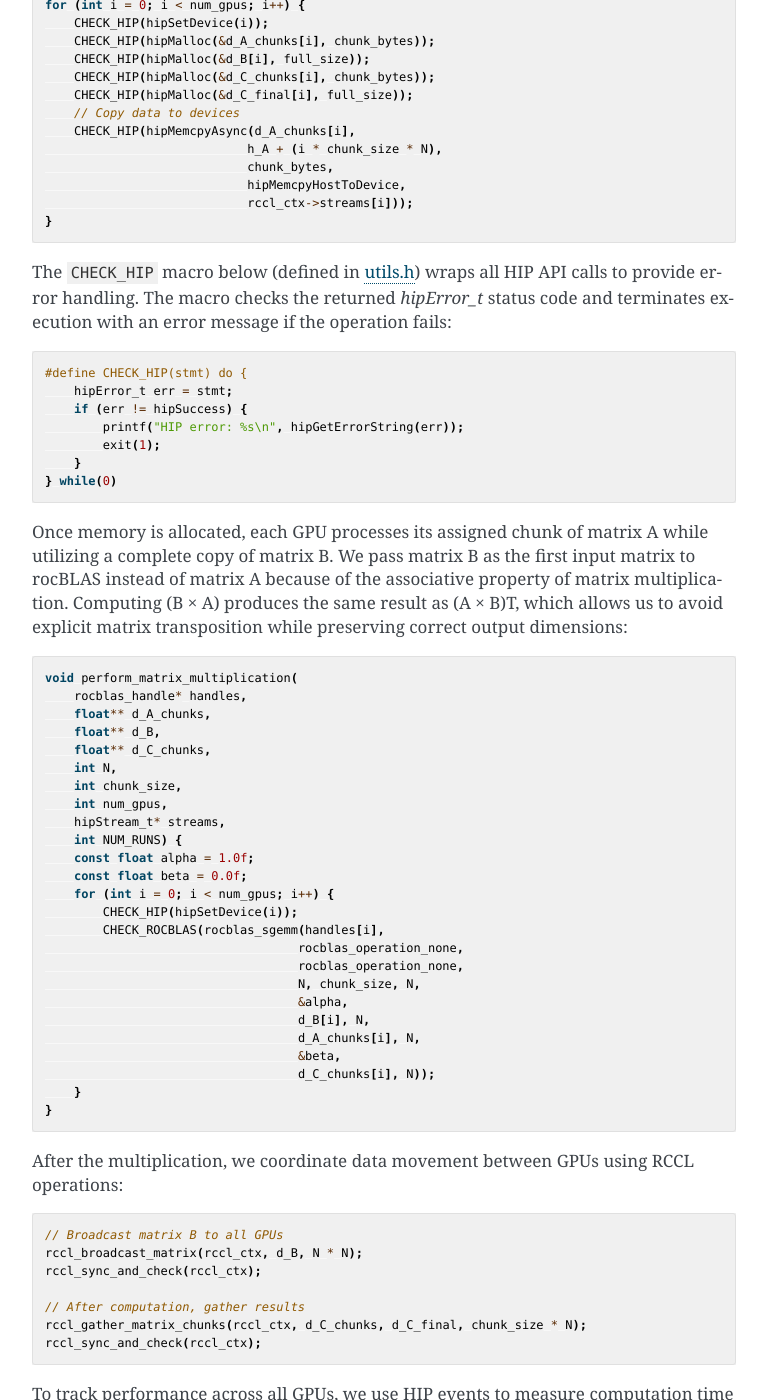
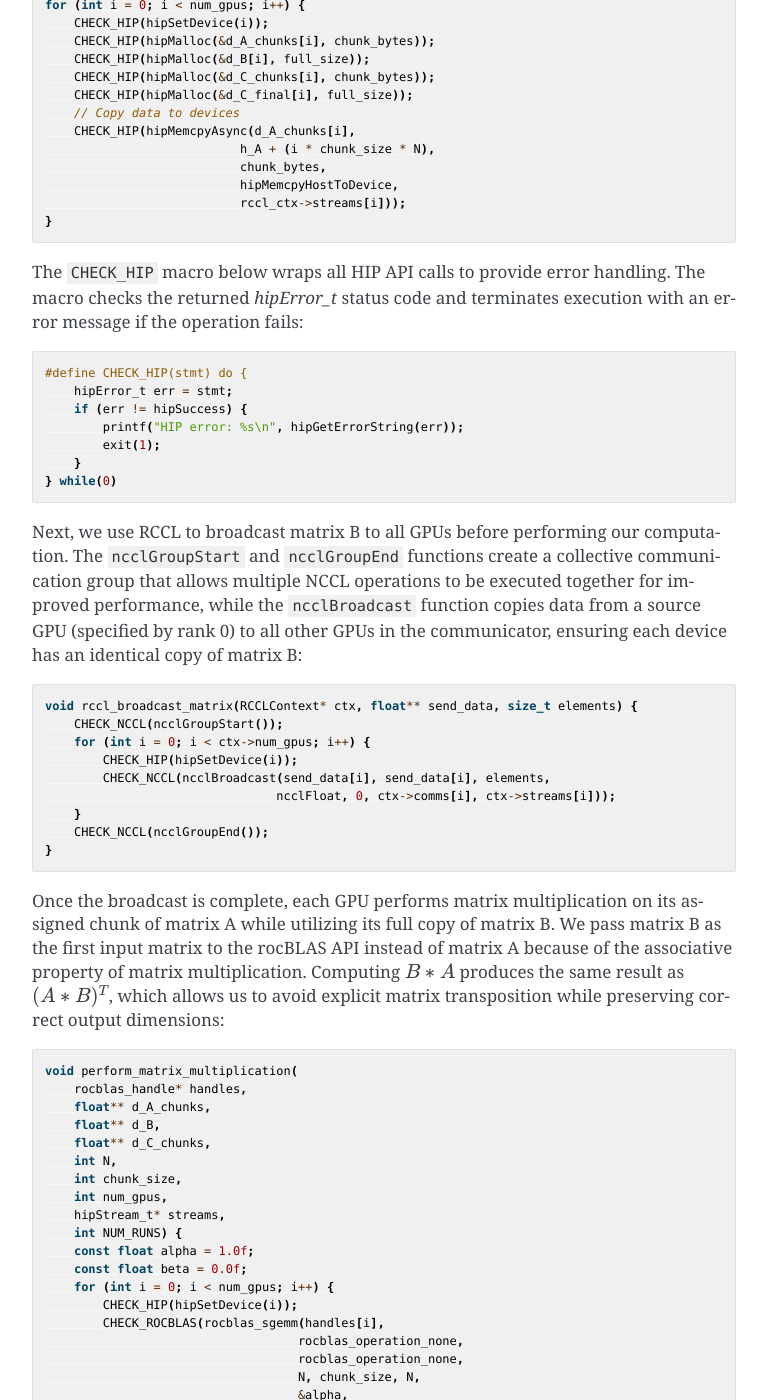
Before and after one commit to pebblesandweeds/rccl_gpu_matmul, a Sphinx documentation site: the page built from docs/source/rccl_gpu_matmul.rst, in a window 1280 px wide and 1400 px high, scrolled down 7421 px. Shown: the whole window, without its empty margins (366-1133 px from the left). Built offline with Sphinx 7.4.7, drawn with Linux system fonts in a browser that asks for light colours; some of the changed text lies outside the part shown.

Commit message:
Edits to blog

```diff
--- a/docs/source/rccl_gpu_matmul.rst
+++ b/docs/source/rccl_gpu_matmul.rst
@@ -152,99 +152,115 @@
 
 Code Walkthrough
 ^^^^^^^^^^^^^^^^
-
 Let's walk through the key components of our multi-GPU matrix multiplication implementation, examining how RCCL coordination, memory management, and computation work together to achieve high performance.
 
-The first critical phase involves setting up the RCCL context and allocating memory across our GPU array. Each GPU needs its own chunk of matrix A, a full copy of matrix B, and space for its portion of the result matrix C:
+The first step involves setting up the RCCL context and allocating memory across our GPU array. Each GPU needs its own chunk of matrix A, a full copy of matrix B, and space for its portion of the result matrix C:
 
 .. code-block:: c
 
-  // Initialize RCCL context
-  RCCLContext* rccl_ctx = rccl_init(num_gpus);
-  for (int i = 0; i < num_gpus; i++) {
-      CHECK_HIP(hipSetDevice(i));
-      CHECK_HIP(hipMalloc(&d_A_chunks[i], chunk_bytes));
-      CHECK_HIP(hipMalloc(&d_B[i], full_size));
-      CHECK_HIP(hipMalloc(&d_C_chunks[i], chunk_bytes));
-      CHECK_HIP(hipMalloc(&d_C_final[i], full_size));
-      // Copy data to devices
-      CHECK_HIP(hipMemcpyAsync(d_A_chunks[i],
-                              h_A + (i * chunk_size * N),
-                              chunk_bytes,
-                              hipMemcpyHostToDevice,
-                              rccl_ctx->streams[i]));
-  }
+    // Initialize RCCL context
+    RCCLContext* rccl_ctx = rccl_init(num_gpus);
+    for (int i = 0; i < num_gpus; i++) {
+        CHECK_HIP(hipSetDevice(i));
+        CHECK_HIP(hipMalloc(&d_A_chunks[i], chunk_bytes));
+        CHECK_HIP(hipMalloc(&d_B[i], full_size));
+        CHECK_HIP(hipMalloc(&d_C_chunks[i], chunk_bytes));
+        CHECK_HIP(hipMalloc(&d_C_final[i], full_size));
+        // Copy data to devices
+        CHECK_HIP(hipMemcpyAsync(d_A_chunks[i],
+                               h_A + (i * chunk_size * N),
+                               chunk_bytes,
+                               hipMemcpyHostToDevice,
+                               rccl_ctx->streams[i]));
+    }
 
-The ``CHECK_HIP`` macro below (defined in `utils.h <https://github.com/pebblesandweeds/rccl_gpu_matmul/blob/main/c/include/utils.h>`_) wraps all HIP API calls to provide error handling. The macro checks the returned `hipError_t` status code and terminates execution with an error message if the operation fails:
+The ``CHECK_HIP`` macro below wraps all HIP API calls to provide error handling. The macro checks the returned `hipError_t` status code and terminates execution with an error message if the operation fails:
 
 .. code-block:: c
 
-  #define CHECK_HIP(stmt) do {
-      hipError_t err = stmt;
-      if (err != hipSuccess) {
-          printf("HIP error: %s\n", hipGetErrorString(err));
-          exit(1);
-      }
-  } while(0)
+    #define CHECK_HIP(stmt) do {
+        hipError_t err = stmt;
+        if (err != hipSuccess) {
+            printf("HIP error: %s\n", hipGetErrorString(err));
+            exit(1);
+        }
+    } while(0)
 
-Once memory is allocated, each GPU processes its assigned chunk of matrix A while utilizing a complete copy of matrix B. We pass matrix B as the first input matrix to rocBLAS instead of matrix A because of the associative property of matrix multiplication. Computing (B × A) produces the same result as (A × B)T, which allows us to avoid explicit matrix transposition while preserving correct output dimensions:
+Next, we use RCCL to broadcast matrix B to all GPUs before performing our computation. The ``ncclGroupStart`` and ``ncclGroupEnd`` functions create a collective communication group that allows multiple NCCL operations to be executed together for improved performance, while the ``ncclBroadcast`` function copies data from a source GPU (specified by rank 0) to all other GPUs in the communicator, ensuring each device has an identical copy of matrix B:
 
 .. code-block:: c
 
- void perform_matrix_multiplication(
-     rocblas_handle* handles,
-     float** d_A_chunks,
-     float** d_B,
-     float** d_C_chunks,
-     int N,
-     int chunk_size,
-     int num_gpus,
-     hipStream_t* streams,
-     int NUM_RUNS) {
-     const float alpha = 1.0f;
-     const float beta = 0.0f;
-     for (int i = 0; i < num_gpus; i++) {
-         CHECK_HIP(hipSetDevice(i));
-         CHECK_ROCBLAS(rocblas_sgemm(handles[i],
-                                    rocblas_operation_none,
-                                    rocblas_operation_none,
-                                    N, chunk_size, N,
-                                    &alpha,
-                                    d_B[i], N,
-                                    d_A_chunks[i], N,
-                                    &beta,
-                                    d_C_chunks[i], N));
-     }
- }
+   void rccl_broadcast_matrix(RCCLContext* ctx, float** send_data, size_t elements) {
+       CHECK_NCCL(ncclGroupStart());
+       for (int i = 0; i < ctx->num_gpus; i++) {
+           CHECK_HIP(hipSetDevice(i));
+           CHECK_NCCL(ncclBroadcast(send_data[i], send_data[i], elements,
+                                   ncclFloat, 0, ctx->comms[i], ctx->streams[i]));
+       }
+       CHECK_NCCL(ncclGroupEnd());
+   }
 
-After the multiplication, we coordinate data movement between GPUs using RCCL operations:
+Once the broadcast is complete, each GPU performs matrix multiplication on its assigned chunk of matrix A while utilizing its full copy of matrix B. We pass matrix B as the first input matrix to the rocBLAS API instead of matrix A because of the associative property of matrix multiplication. Computing :math:`B * A` produces the same result as :math:`(A * B)^T`, which allows us to avoid explicit matrix transposition while preserving correct output dimensions:
 
 .. code-block:: c
 
-  // Broadcast matrix B to all GPUs
-  rccl_broadcast_matrix(rccl_ctx, d_B, N * N);
-  rccl_sync_and_check(rccl_ctx);
+    void perform_matrix_multiplication(
+        rocblas_handle* handles,
+        float** d_A_chunks,
+        float** d_B,
+        float** d_C_chunks,
+        int N,
+        int chunk_size,
+        int num_gpus,
+        hipStream_t* streams,
+        int NUM_RUNS) {
+        const float alpha = 1.0f;
+        const float beta = 0.0f;
+        for (int i = 0; i < num_gpus; i++) {
+            CHECK_HIP(hipSetDevice(i));
+            CHECK_ROCBLAS(rocblas_sgemm(handles[i],
+                                       rocblas_operation_none,
+                                       rocblas_operation_none,
+                                       N, chunk_size, N,
+                                       &alpha,
+                                       d_B[i], N,
+                                       d_A_chunks[i], N,
+                                       &beta,
+                                       d_C_chunks[i], N));
+        }
+    }
 
-  // After computation, gather results
-  rccl_gather_matrix_chunks(rccl_ctx, d_C_chunks, d_C_final, chunk_size * N);
-  rccl_sync_and_check(rccl_ctx);
+After the multiplication, we gather the results from all GPUs:
+
+.. code-block:: c
+
+    void rccl_gather_matrix_chunks(RCCLContext* ctx, float** chunks, float** result,
+                                 size_t chunk_elements) {
+        CHECK_NCCL(ncclGroupStart());
+        for (int i = 0; i < ctx->num_gpus; i++) {
+            CHECK_HIP(hipSetDevice(i));
+            CHECK_NCCL(ncclAllGather(chunks[i], result[i], chunk_elements,
+                                    ncclFloat, ctx->comms[i], ctx->streams[i]));
+        }
+        CHECK_NCCL(ncclGroupEnd());
+    }
 
 To track performance across all GPUs, we use HIP events to measure computation time and calculate achieved TFLOPS for each device:
 
 .. code-block:: c
 
-  hipEvent_t starts[num_gpus], stops[num_gpus];
-  for (int i = 0; i < num_gpus; i++) {
-      CHECK_HIP(hipEventCreate(&starts[i]));
-      CHECK_HIP(hipEventRecord(starts[i], streams[i]));
-      // Perform computation
-      CHECK_HIP(hipEventRecord(stops[i], streams[i]));
-      float compute_time;
-      CHECK_HIP(hipEventElapsedTime(&compute_time, starts[i], stops[i]));
-      double tflops = (chunk_flops / (compute_time / 1000.0)) / 1e12;
-      printf("GPU %d: Time: %.2f ms, Performance: %.2f TFLOPS\n",
-             i, compute_time, tflops);
-  }
+    hipEvent_t starts[num_gpus], stops[num_gpus];
+    for (int i = 0; i < num_gpus; i++) {
+        CHECK_HIP(hipEventCreate(&starts[i]));
+        CHECK_HIP(hipEventRecord(starts[i], streams[i]));
+        // Perform computation
+        CHECK_HIP(hipEventRecord(stops[i], streams[i]));
+        float compute_time;
+        CHECK_HIP(hipEventElapsedTime(&compute_time, starts[i], stops[i]));
+        double tflops = (chunk_flops / (compute_time / 1000.0)) / 1e12;
+        printf("GPU %d: Time: %.2f ms, Performance: %.2f TFLOPS\n",
+               i, compute_time, tflops);
+    }
 
 This implementation demonstrates how proper coordination between RCCL communication and rocBLAS computation enables efficient scaling across multiple GPUs while maintaining the high performance we achieved in our single-GPU version.
 
```
